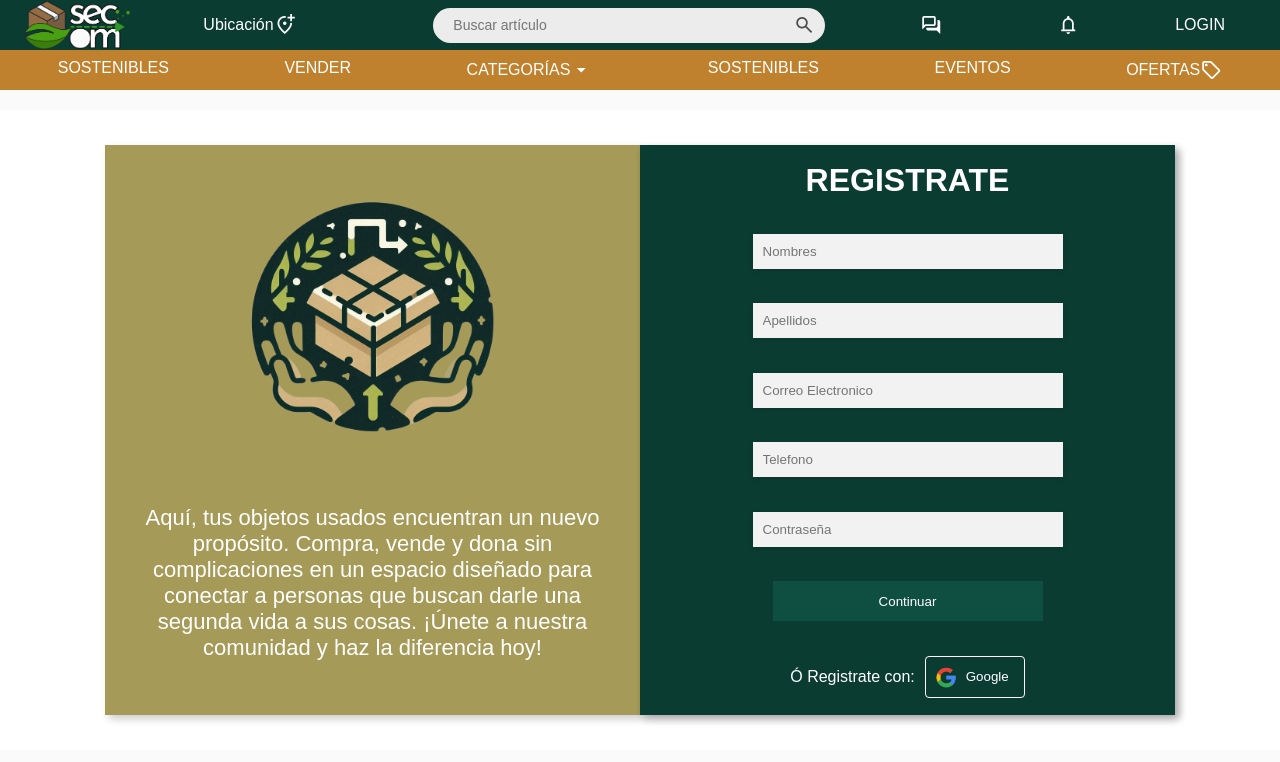
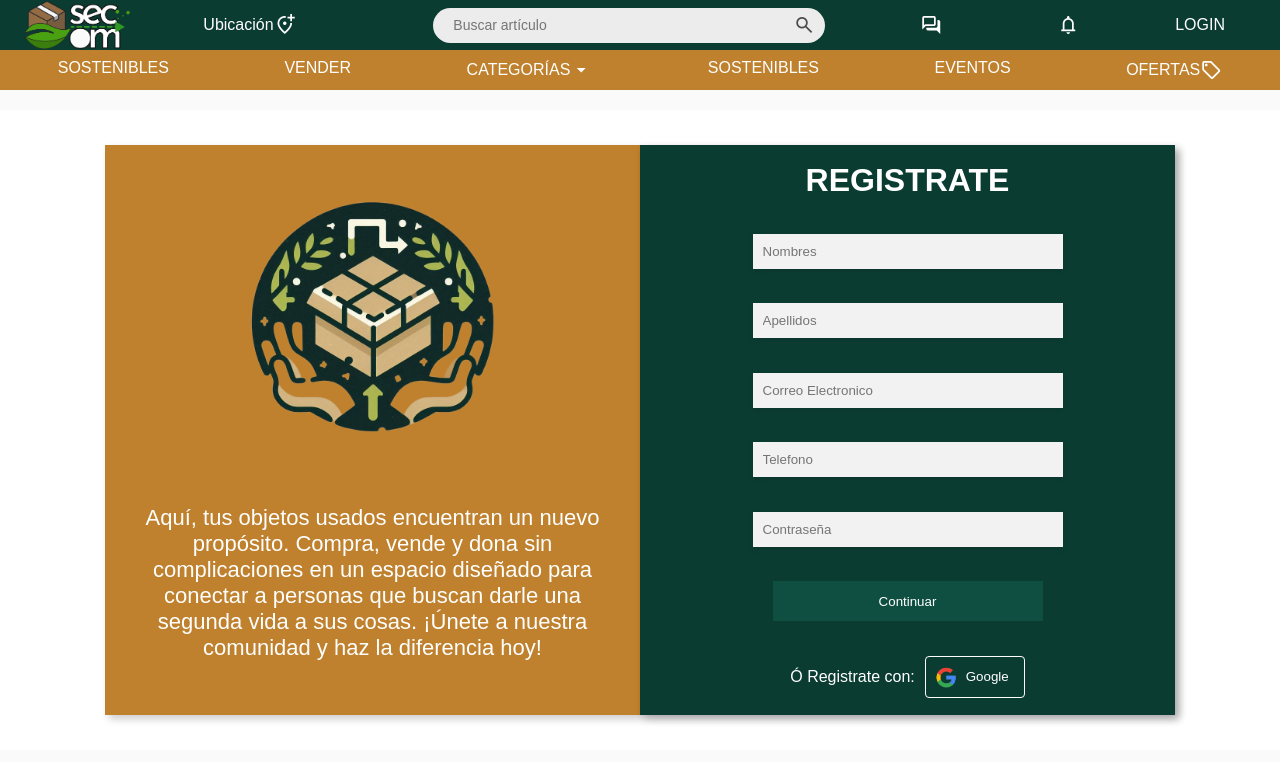
Before and after one commit to juanherrera20/SECOM, a Vue app in the folder vue-project/: page /register in a window 1280 px wide. Shown: the top 762 px of the page. Built offline with nearby package versions, Linux system fonts and the light colour scheme; no server answers; a web font is replaced by a local one.

Commit message:
cambio de color de algunos elementos

```diff
--- a/vue-project/src/views/RegisterComponent.vue
+++ b/vue-project/src/views/RegisterComponent.vue
@@ -74,7 +74,7 @@ const handleSubmit = async () => {
 </template>
 
 
-<style scoped>
+<style scoped lang="scss">
 
 .pagina {
     margin: 20px 0px;
@@ -107,7 +107,7 @@ const handleSubmit = async () => {
     padding: 20px;
     color: white;
     font-size: 22px;
-    background-color: #a59a57;
+    background-color: $secondary_color50;
 }
 
 .container.right{
```
Also changed, not shown: 1 other file (tests, documents, lock files or other folders).
